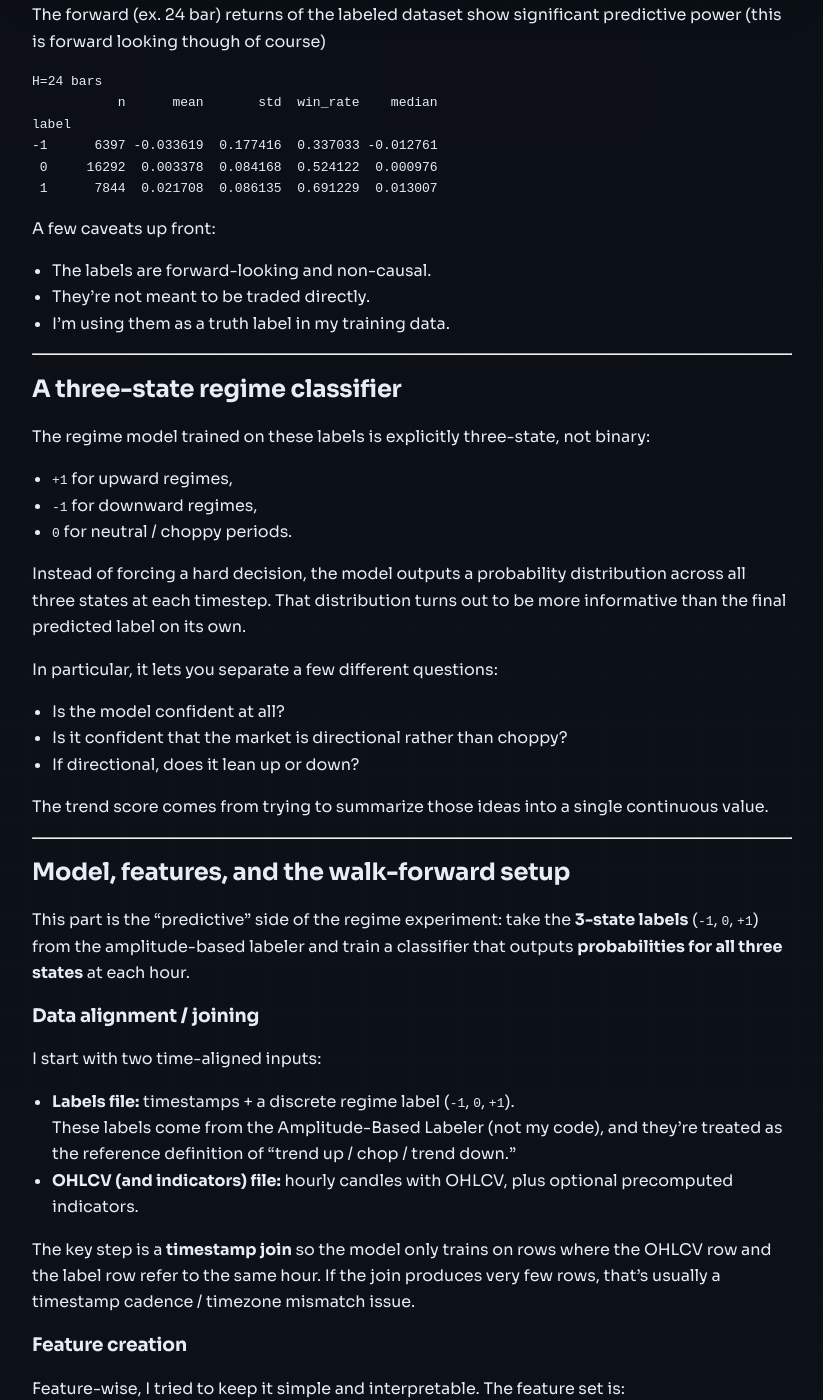
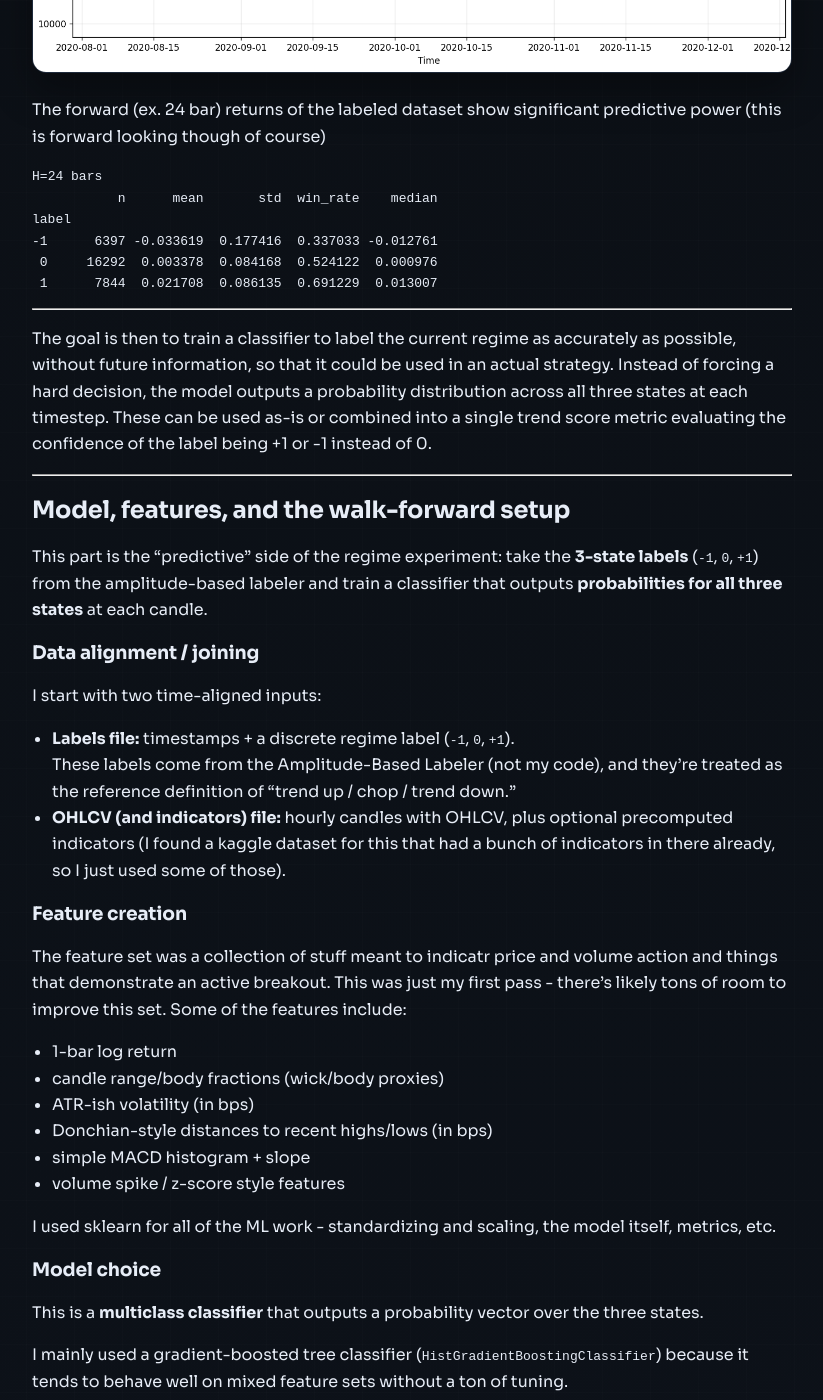
Before and after one commit to brynnj/brynnj.github.io, a Jekyll site: the page built from projects/regime-classification.md, in a window 1280 px wide and 1400 px high, scrolled down 1257 px. Shown: the whole window, without its empty margins (118-941 px from the left). Built offline with Jekyll 4.4.1, drawn with Linux system fonts in a browser that asks for light colours; some of the changed text lies outside the part shown.

Commit message:
rewriting in my own words

````diff
--- a/projects/regime-classification.md
+++ b/projects/regime-classification.md
@@ -25,10 +25,12 @@ Amplitude-Based Labeler from Jonathan Shore's `tseries_patterns` library.
 
 (As an aside, all of the content at tr8dr has been very inspiring. The possibility of starting from a good labeler to build a predictive model came from https://tr8dr.github.io/RLp1/)
 
-This labeler segments price into three broad states based on realized movement:
-- sustained upward moves,
-- sustained downward moves,
-- and periods of chop / no meaningful direction.
+This labeler segments price into three states, generally uptrend downtrend and flat. The labels are forward-looking and non-causal, they're not meant to be traded directly, but I'm using them as a truth label in my training data.
+- `+1` for upward regimes,
+- `-1` for downward regimes,
+- `0` for neutral / choppy periods.
+
+Example of labeled data:
 
 ![Example of labeled data:](/assets/img/btc_labeled.png)
 
@@ -42,38 +44,15 @@ label
  0     16292  0.003378  0.084168  0.524122  0.000976
  1      7844  0.021708  0.086135  0.691229  0.013007
 ```
-
-A few caveats up front:
-- The labels are forward-looking and non-causal.
-- They're not meant to be traded directly.
-- I'm using them as a truth label in my training data.
-
 ---
 
-## A three-state regime classifier
-
-The regime model trained on these labels is explicitly three-state, not binary:
-- `+1` for upward regimes,
-- `-1` for downward regimes,
-- `0` for neutral / choppy periods.
-
-Instead of forcing a hard decision, the model outputs a probability distribution
-across all three states at each timestep. That distribution turns out to be more
-informative than the final predicted label on its own.
-
-In particular, it lets you separate a few different questions:
-- Is the model confident at all?
-- Is it confident that the market is directional rather than choppy?
-- If directional, does it lean up or down?
-
-The trend score comes from trying to summarize those ideas into a single
-continuous value.
+The goal is then to train a classifier to label the current regime as accurately as possible, without future information, so that it could be used in an actual strategy. Instead of forcing a hard decision, the model outputs a probability distribution across all three states at each timestep. These can be used as-is or combined into a single trend score metric evaluating the confidence of the label being +1 or -1 instead of 0.
 
 ---
 
 ## Model, features, and the walk-forward setup
 
-This part is the “predictive” side of the regime experiment: take the **3-state labels** (`-1`, `0`, `+1`) from the amplitude-based labeler and train a classifier that outputs **probabilities for all three states** at each hour.
+This part is the “predictive” side of the regime experiment: take the **3-state labels** (`-1`, `0`, `+1`) from the amplitude-based labeler and train a classifier that outputs **probabilities for all three states** at each candle.
 
 ### Data alignment / joining
 
@@ -81,22 +60,12 @@ I start with two time-aligned inputs:
 
 - **Labels file:** timestamps + a discrete regime label (`-1`, `0`, `+1`).
   These labels come from the Amplitude-Based Labeler (not my code), and they’re treated as the reference definition of “trend up / chop / trend down.”
-- **OHLCV (and indicators) file:** hourly candles with OHLCV, plus optional precomputed indicators.
-
-The key step is a **timestamp join** so the model only trains on rows where the OHLCV row and the label row refer to the same hour. If the join produces very few rows, that’s usually a timestamp cadence / timezone mismatch issue.
+- **OHLCV (and indicators) file:** hourly candles with OHLCV, plus optional precomputed indicators (I found a kaggle dataset for this that had a bunch of indicators in there already, so I just used some of those).
 
 ### Feature creation
 
-Feature-wise, I tried to keep it simple and interpretable. The feature set is:
+The feature set was a collection of stuff meant to indicatr price and volume action and things that demonstrate an active breakout. This was just my first pass - there's likely tons of room to improve this set. Some of the features include:
 
-1) **Core OHLCV numeric columns**
-Open, high, low, close, volume.
-
-2) **Precomputed indicator columns (recommended)**
-If the OHLCV file already includes numeric indicator columns (RSI, moving averages, BBands, etc.), I include them directly rather than re-deriving everything. In practice, this mattered a lot for performance.
-
-3) **A small set of extra, causal OHLCV-derived features**
-These are computed using rolling windows and shifts so they only use information available up to that point (no lookahead). The ones I kept were mostly “robust shape” and “participation” signals:
 - 1-bar log return
 - candle range/body fractions (wick/body proxies)
 - ATR-ish volatility (in bps)
@@ -104,13 +73,13 @@ These are computed using rolling windows and shifts so they only use information
 - simple MACD histogram + slope
 - volume spike / z-score style features
 
-After feature computation, rows with NaNs (mostly caused by rolling indicators needing warmup) get dropped so the model sees a clean matrix.
+I used sklearn for all of the ML work - standardizing and scaling, the model itself, metrics, etc.
 
 ### Model choice
 
 This is a **multiclass classifier** that outputs a probability vector over the three states.
 
-I mainly used a gradient-boosted tree classifier (`HistGradientBoostingClassifier`) because it tends to behave well on mixed feature sets without a ton of tuning. I also had a multinomial logistic regression option as a baseline (with standardization), but the boosted model was the primary one.
+I mainly used a gradient-boosted tree classifier (`HistGradientBoostingClassifier`) because it tends to behave well on mixed feature sets without a ton of tuning.
 
 The output of each fold is:
 - predicted class (`label_pred`)
@@ -120,7 +89,7 @@ Those probabilities are what later get turned into `proba_max`, the up-vs-down m
 
 ### Walk-forward process (OOS probability generation)
 
-I didn’t want a single static train/test split because regimes drift, and because it’s too easy to accidentally benefit from future distribution information. So this runs as a **walk-forward** procedure:
+This runs as a **walk-forward** procedure:
 
 - There’s an initial **warmup block** (to ensure indicators exist and to avoid training on unstable early rows).
 - Then for each fold:
@@ -128,11 +97,11 @@ I didn’t want a single static train/test split because regimes drift, and beca
   - test on the next contiguous block immediately following it
   - roll forward by a fixed step and repeat
 
-I used an **expanding training window** in most runs, meaning the training set grows over time (more like “real life” where you keep accumulating data), but there’s also a rolling-window option.
+I opted to use an **expanding training window** in most runs, meaning the training set grows over time (more like “real life” where you keep accumulating data), but there’s also a rolling-window option and it didn't seem to change performance much.
 
-The important part: every row in `oos_regime_predictions.csv` is produced by a model that **did not train on that row** (or anything after it). That file is basically the “clean” out-of-sample probability stream that downstream analysis uses.
+The important part: every row in `oos_regime_predictions.csv` is produced by a model that **did not train on that row** (or anything after it). That file is the out-of-sample prediction set that downstream analysis uses.
 
-Alongside predictions, I log fold-level metrics (accuracy, balanced accuracy, log loss) mainly as sanity checks. I don’t treat those as the main success metric — the more relevant question for this project is whether the probability stream produces anything useful when conditioned against forward returns.
+Alongside predictions, I log fold-level metrics (accuracy, balanced accuracy, log loss) mainly as sanity checks.
 
 ## Trend score: what it's trying to measure
 
@@ -179,16 +148,12 @@ interesting later? Unsurprisingly they don't, because it's unsigned.
 
 ### Binned mean forward return
 
-Binning the score and looking at average forward returns makes broader patterns
-easier to see.
-
 ![Binned mean fwd return vs trend score](/assets/img/binned_mean_fwd_ret_vs_trend_score.png)
 
 ![Binned mean abs fwd return vs trend score](/assets/img/binned_mean_fwd_abs_ret_vs_trend_score.png)
 
-Across horizons, the unsigned trend score lines up much more clearly with
-absolute forward returns than with signed returns. In other words, higher scores
-do tend to indicate bigger moves.
+Across horizons, the unsigned trend score has a noticeable correlation with
+absolute forward returns, so higher scores do tend to indicate bigger moves. There's still little-to-no directional information in the unsigned trend score, again to be expected.
 
 ### Signed trend score (directional check)
 
@@ -200,14 +165,8 @@ Pretty promising with fixed-size bins (~2500 samples each) , but looking only at
 
 ![Binned mean fwd return vs signed trend score (fixed bins)](/assets/img/binned_mean_fwd_ret_vs_signed_trend_fixed_bins.png)
 
----
 
-A few patterns show up fairly consistently, though I'd still treat these as
-observations rather than conclusions:
-
-- It behaves more like a volatility signal than a directional indicator.
-- Directional signal seems like it might exist, but it's pretty weak and sensitive to how it's
-  sliced.
+Overall, this regime prediction method seems more effective as a volatility signal than a directional indicator. Directional signal seems like it might exist, but it's pretty weak and sensitive to how it's sliced.
 
 That suggests this layer is probably more useful as context or a feature in a broader model than as a primary
 entry driver.
@@ -223,10 +182,10 @@ Some possible uses that seem consistent with the behavior above:
   magnitude.
 - Strategy gating: allow certain strategies to operate only when the regime
   score clears a threshold. Given the noise here, I would probably prefer this as part of a metalabeling system rather than a standalone decision gate.
-- Options framing: potentially useful in an options strat depending on how realized movement compares to implied volatility.
+- Options framing: potentially useful in an options strat depending on how predicted move sizes compare to implied volatility. It's possible that everything this model predicts would already be priced in.
 
 ---
 
 ## Next Steps
 
-I really barely scratched the surface of the predictive model - this was my first try at feature set, model selection, training approach, etc. and I might be able to get significantly better labels if I work more at this (especially including features that aren't just price and volume action, news and sentiment would probably go a long way). I first want to see if I can find an application for this in a metalabeler or otherwise, and if so I may revisit this to see how far I can push it.
+I really barely scratched the surface of the predictive model - this was my first try at feature set, model selection, training approach, etc. and I might be able to do significantly better if I work more at this (especially including features that aren't just price and volume action, news and sentiment would probably go a long way). I first want to see if I can find an application for this in a metalabeler or otherwise, and if so I may revisit this to see how far I can push it.
````
